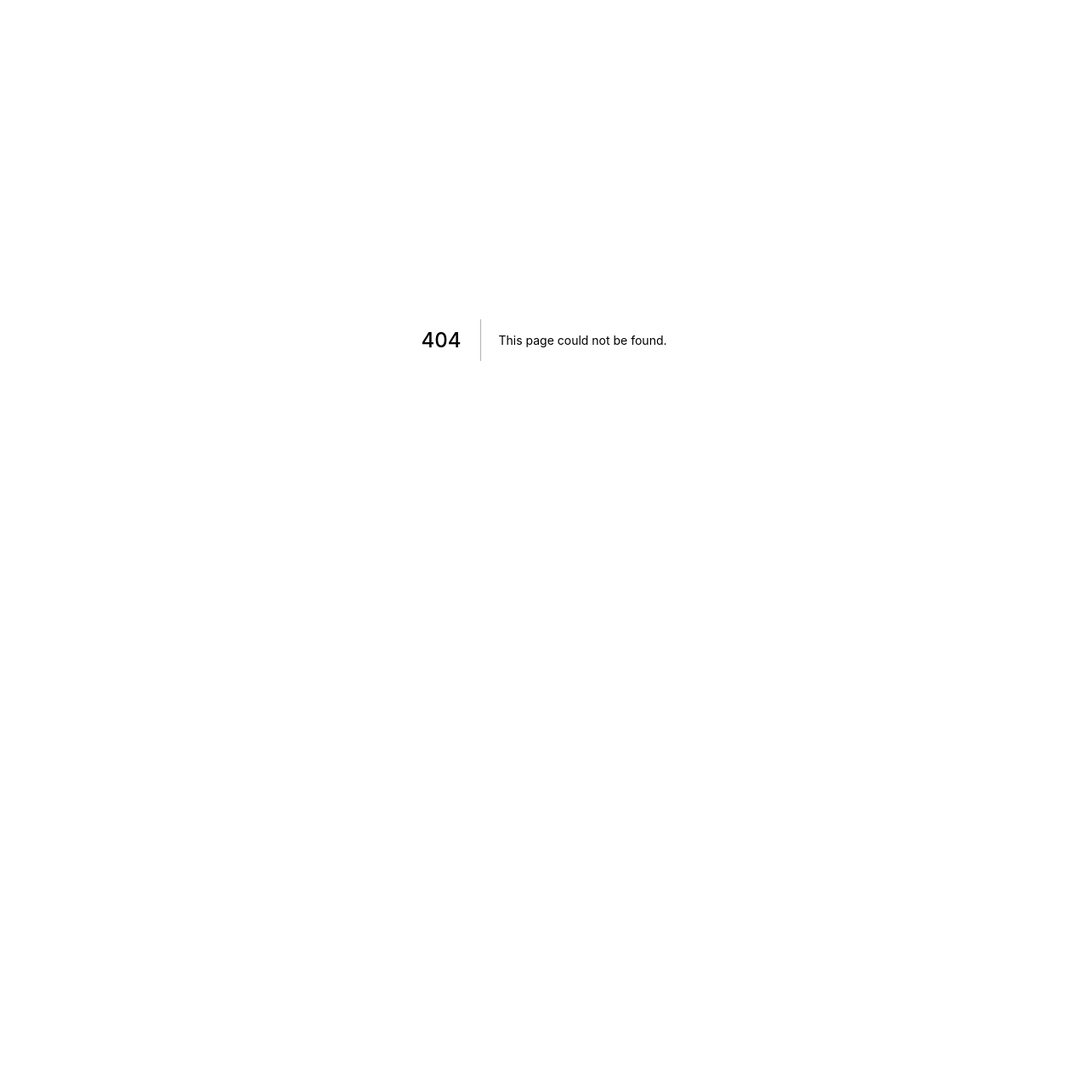
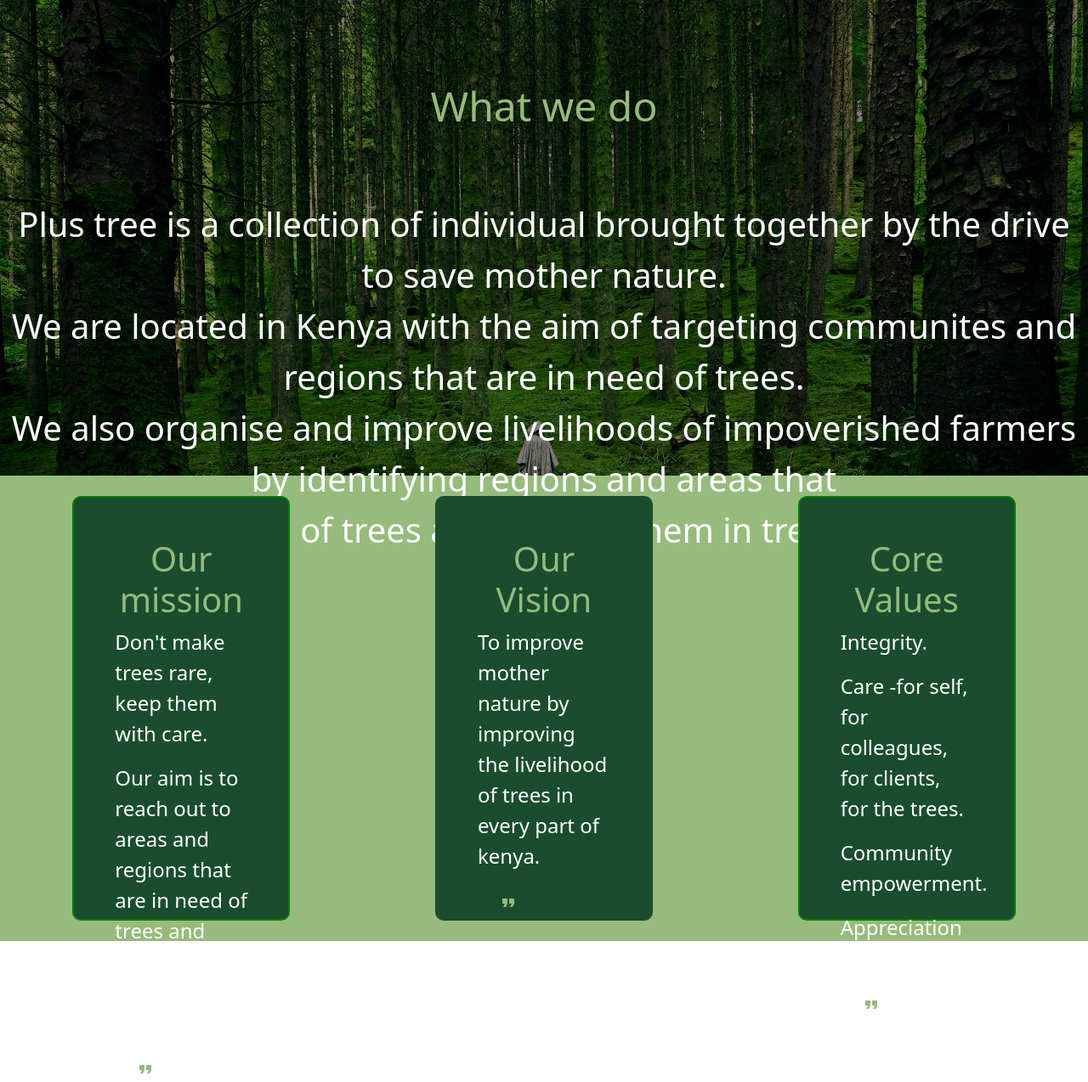
Before and after one commit to cynthiaoduol/plusTree, a Next.js app: page /AboutItems/About in a window 1280 px wide. Before the commit this address had no page. Shown: the whole page at 85% size. Before the commit the page ends 800 px from the top, so only its background shows below. Built offline with nearby package versions, Linux system fonts and the light colour scheme.

Commit message:
about the application

```diff
--- /dev/null
+++ b/pages/AboutItems/About.js
@@ -0,0 +1,51 @@
+import styles from './About.module.css'
+import FormatQuoteIcon from '@mui/icons-material/FormatQuote';
+const About=()=> {
+  return (
+      <div className={styles.container}>
+      <div className={styles.main}>
+
+      <div className={styles.backgroundimg}>
+      <div className={styles.about}>
+        <h1 >What we do</h1>
+            <p  className={styles.aboutHeading}>Plus tree is a collection of individual brought together by the drive to save mother nature.
+              <br />We are located in Kenya with the aim of targeting communites and regions that are in need of trees.
+              <br />We also organise and improve livelihoods of impoverished farmers by identifying regions and areas that
+              <br/> are in need of trees and helping them in tree planting. </p>
+      </div>        </div>
+      </div>
+      <div className={styles.details}>
+
+          <div  className={styles.mission}>
+              <h1 className={styles.heading}>Our mission</h1>
+              <p>Don't make trees rare, keep them with care.</p>
+              <p className={styles.visionPara}>Our aim is to reach out to areas and regions that are in need of trees and help in planting the trees.</p>
+              <FormatQuoteIcon className={styles.quote }/>
+        </div>
+
+
+          <div className={styles.vision}>
+          <h1 className={styles.heading}>Our Vision</h1>
+              <p className={styles.paragraph}>To improve mother nature by improving the livelihood of trees in every part of kenya.</p>
+        <FormatQuoteIcon className={styles.quote }/>
+        </div>
+
+      <div className={styles.values}>
+      <h1 className={styles.heading}>Core Values</h1>
+
+<p className={styles.paragraph}>Integrity. </p>
+
+<p className={styles.paragraph}>Care -for self, for colleagues, for clients, for the trees.</p>
+<p className={styles.paragraph}>Community empowerment.</p>
+
+          <p className={styles.paragraph}>Appreciation for trees.</p>
+          <FormatQuoteIcon className={styles.quote } />
+
+        </div>
+        </div>
+
+    </div>
+  )
+}
+
+export default About
--- /dev/null
+++ b/pages/AboutItems/About.module.css
@@ -0,0 +1,89 @@
+.container{
+    color:white;
+    font-size: 1.5em;
+}
+.main{
+    display:flex;
+
+gap:5em;
+align-items: center;
+    margin :0 auto;
+}
+.aboutHeading{
+    margin-top: 2em;
+    font-size: 2rem;
+}
+.vision{
+    border:2px solid #1A4D2E;
+    width:20%;
+    height:500px;
+    border-radius:10px;
+    background:#1A4D2E;
+    color:white;
+    padding: 2em;
+    margin:1em 0 ;
+}
+.mission{
+border:2px solid green;
+border-radius:10px;
+width:20%;
+background:#1A4D2E;
+color:white;
+padding: 2em;
+height:500px;
+margin:1em 0 ;
+}
+
+.values{
+    border:2px solid  green;
+    border-radius:10px;
+     width:20%;
+     color:white;
+     background:#1A4D2E;
+     padding: 2em;
+     height:500px;
+     margin:1em 0 ;
+}
+.paragraph{
+    width:100%;
+
+}
+
+.details{
+    display:flex;
+    justify-content: space-around;
+    /* margin-top: 5em; */
+    background-color: #96BB7C;
+}
+/* .h1{
+    color:green;
+} */
+.backgroundimg{
+    background-image:linear-gradient(rgba(0,0,0,.5),rgba(0,0,0,.5)),url('../../public/image/pexels-luis-del-río-15286\ \(1\).jpg');
+  background-size: cover;
+  background-repeat: no-repeat;
+  background-position: center center;
+  width:100vw;
+  height:70vh;
+
+}
+.about h1 {
+    text-align: center;
+    color:#96BB7C;
+    margin-top: 2em;
+    font-size:3rem;
+}
+
+.about p {
+    text-align: center;
+    font-size: 2.5rem;
+}
+.quote{
+    font-size: 5rem;
+    color:#96BB7C;
+margin-left: 1em;
+}
+.heading{
+    color:#96BB7C;
+    text-align: center;
+}
```
